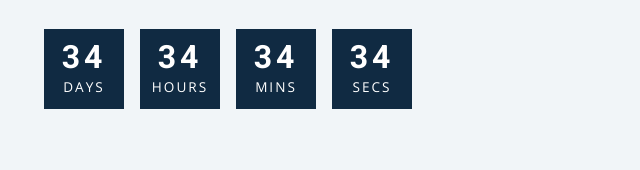
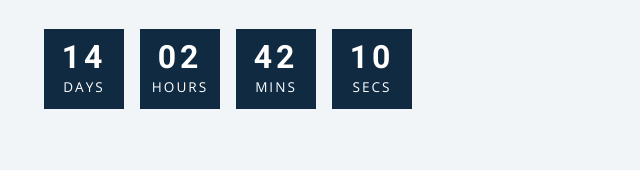
Before and after one commit to jasmindzogovic/countdown-timer, a plain HTML site: page index.html in a window 1280 px wide. Shown: the part 304-474 px from the top of the page, 620-1260 px from the left. Drawn offline with nearby package versions, Linux system fonts and the light colour scheme.

Commit message:
set up countdown logic

```diff
--- a/app.js
+++ b/app.js
@@ -28,13 +28,41 @@ const items = document.querySelectorAll(".deadline-format h4");
 
 let futureDate = new Date(2023, 9, 24, 8, 0, 0);
 
-const year = futureDate.getFullYear();
-const month = futureDate.getMonth();
-const date = futureDate.getDate();
-const day = futureDate.getDay();
-const hour = futureDate.getHours();
-const minutes = futureDate.getMinutes();
+const [year, month, date, day, hour, minutes] = [
+  futureDate.getFullYear(),
+  futureDate.getMonth(),
+  futureDate.getDate(),
+  futureDate.getDay(),
+  futureDate.getHours(),
+  futureDate.getMinutes(),
+];
 
 giveaway.textContent = `Giveaway ends on ${weekdays[day]}, ${
   months[month]
 } ${date} ${year}, ${hour}:${String(minutes).padStart(2, 0)} AM`;
+
+const futureTime = futureDate.getTime();
+
+const getRemainingTime = () => {
+  setInterval(() => {
+    const today = new Date().getTime();
+    const remainder = futureTime - today;
+
+    const oneMinute = 60 * 1000;
+    const oneHour = 60 * 60 * 1000;
+    const oneDay = 24 * 60 * 60 * 1000;
+
+    let days = Math.floor(remainder / oneDay);
+    let hours = Math.floor((remainder % oneDay) / oneHour);
+    let minutes = Math.floor((remainder % oneHour) / oneMinute);
+    let secs = Math.floor((remainder % oneMinute) / 1000);
+
+    const values = [days, hours, minutes, secs];
+
+    items.forEach((item, i) => {
+      item.textContent = values[i] < 10 ? `0${values[i]}` : values[i];
+    });
+  }, 1000);
+};
+
+window.addEventListener("DOMContentLoaded", getRemainingTime);
--- a/index.html
+++ b/index.html
@@ -27,25 +27,25 @@
         <div class="deadline">
           <div class="deadline-format">
             <div>
-              <h4 class="days">34</h4>
+              <h4 class="days"></h4>
               <span>days</span>
             </div>
           </div>
           <div class="deadline-format">
             <div>
-              <h4 class="hours">34</h4>
+              <h4 class="hours"></h4>
               <span>hours</span>
             </div>
           </div>
           <div class="deadline-format">
             <div>
-              <h4 class="mins">34</h4>
+              <h4 class="mins"></h4>
               <span>mins</span>
             </div>
           </div>
           <div class="deadline-format">
             <div>
-              <h4 class="secs">34</h4>
+              <h4 class="secs"></h4>
               <span>secs</span>
             </div>
           </div>
```
